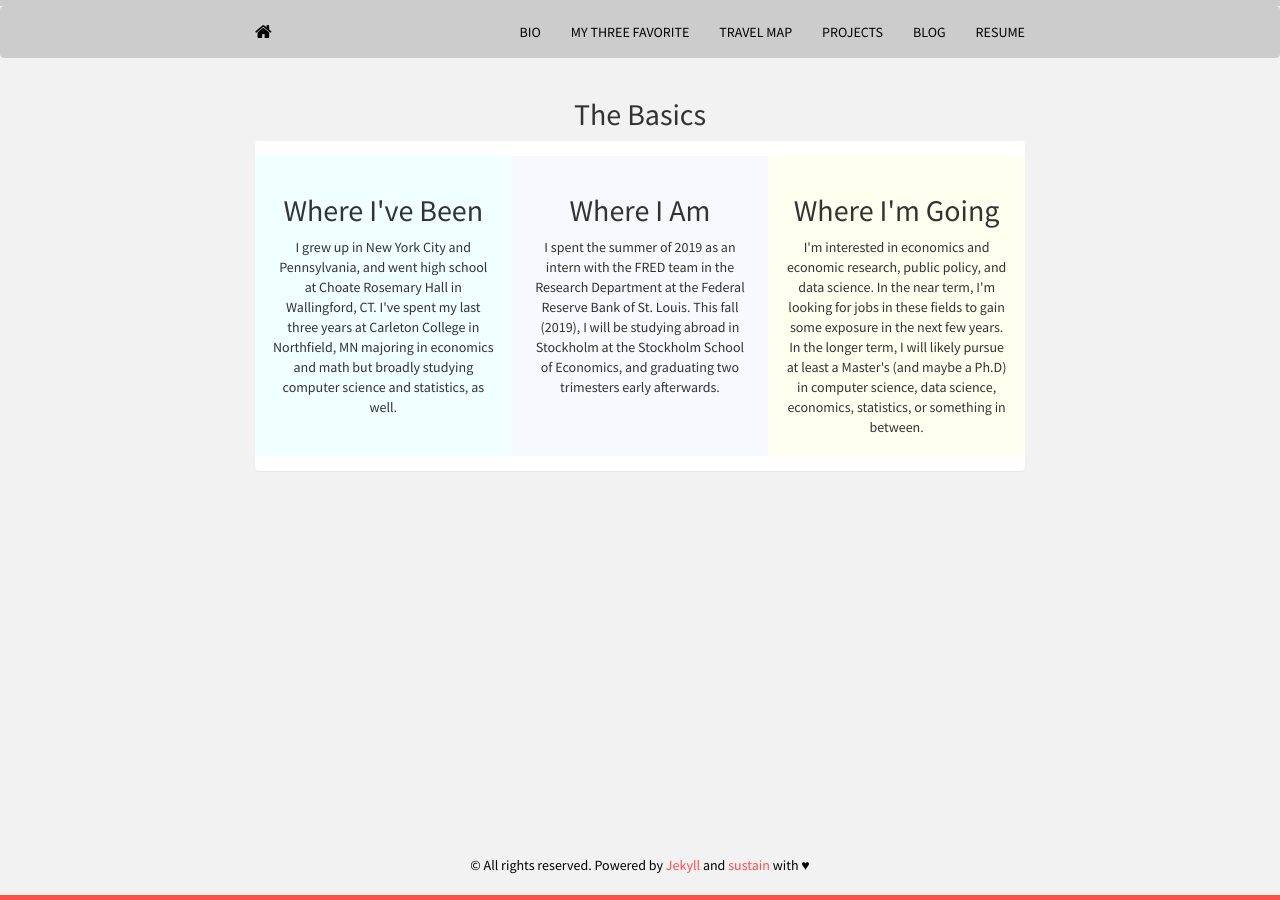
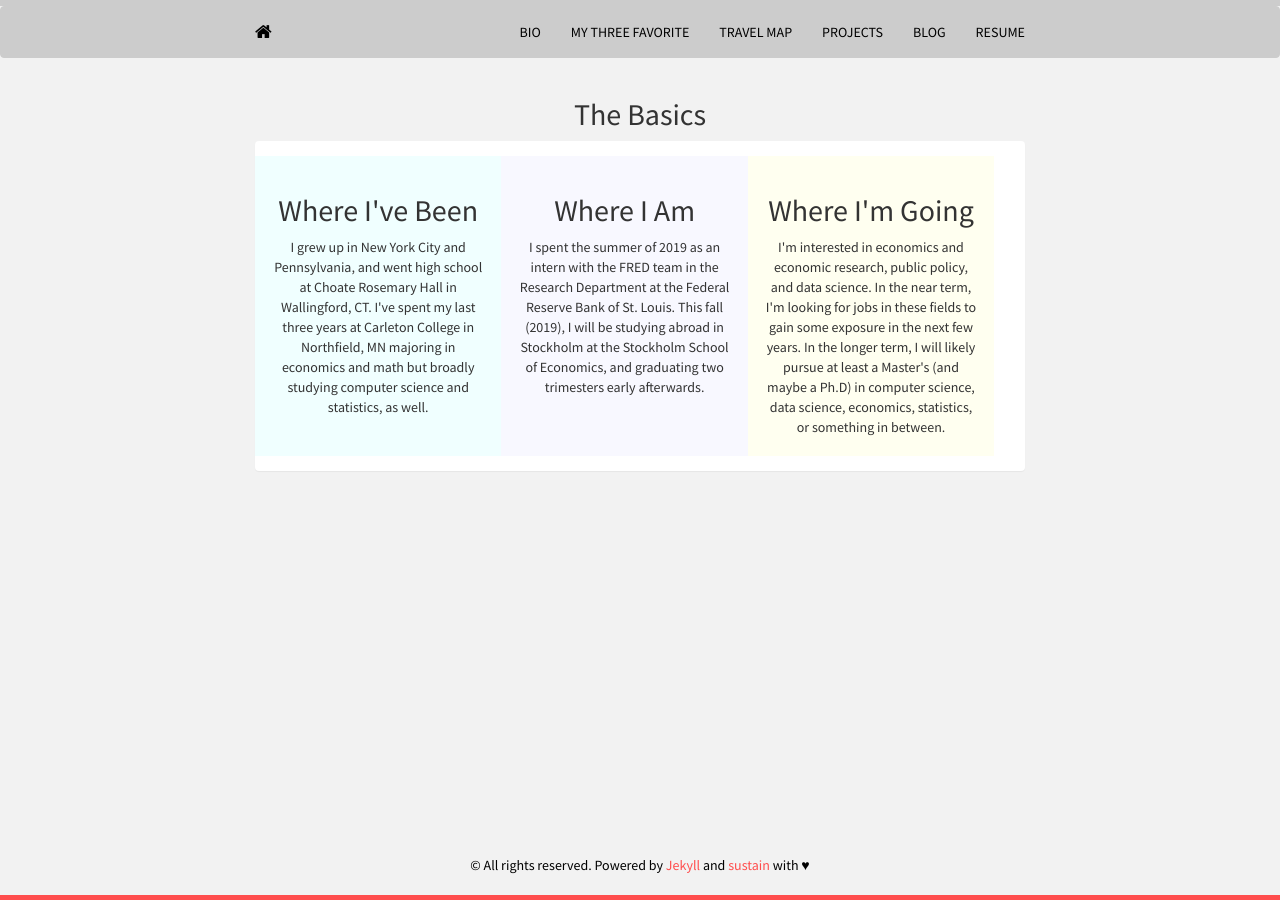
Before and after one commit to mrkaye97/mrkaye97.github.io, a Jekyll site: the page built from bio.html, in a window 1280 px wide. Built offline with Jekyll 4.4.1, drawn with Linux system fonts in a browser that asks for light colours; nearby versions of some CDN libraries.

Commit message:
Update bio.html

```diff
--- a/bio.html
+++ b/bio.html
@@ -24,7 +24,7 @@ Title: Bio
 /* Create three equal columns that floats next to each other */
 .column {
   float: left;
-  width: 33.33%;
+  width: 32%;
   padding: 18px;
   height: 300px; /* Should be removed. Only for demonstration */
   vertical-align: middle;
@@ -44,7 +44,7 @@ Title: Bio
 /* Responsive layout - makes the three columns stack on top of each other instead of next to each other */
 @media screen and (max-width: 600px) {
   .column {
-    width: 100%;
+    width: 96%;
   }
 }
 </style>
```
